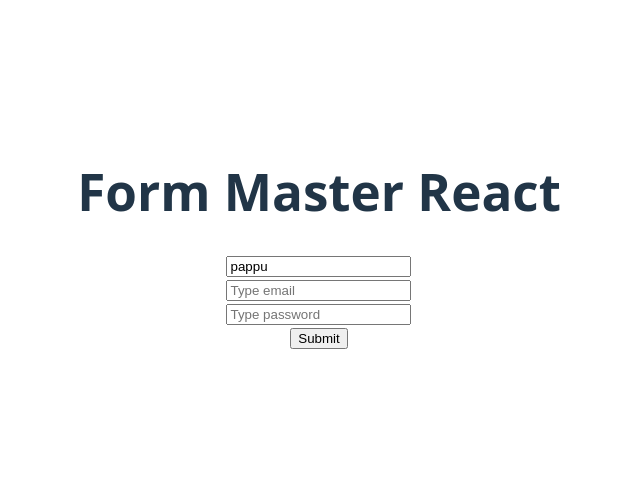
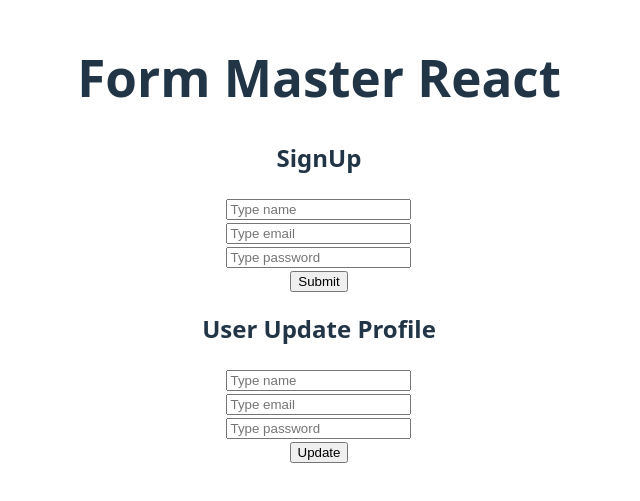
Before and after one commit to prosenjithdash/form-master-react, a React (Vite) app: page / in a window 1280 px wide. Shown: the part 161-662 px from the top of the page, without its empty margins (321-961 px from the left). Built offline with nearby package versions, Linux system fonts and the light colour scheme.

Commit message:
practice done (advanced) Reusable form using props and children

```diff
--- a/src/App.jsx
+++ b/src/App.jsx
@@ -1,19 +1,44 @@
 
 import './App.css'
 import HookForm from './components/HookForm/HookForm'
+import ReusableForm from './components/ReusableForm/ReusableForm'
 // import RefForm from './components/RefForm/RefForm'
 import SimpleForm from './components/SimpleForm/SimpleForm'
 import StateFulForm from './components/StateFulForm/StateFulForm'
 
 function App() {
 
+  // const handleSignUpSubmit = (data) => {
+  //   console.log('SignUp data: ',data)
+
+  // }
+
+  // const handleUpdateProfile = (data) => {
+  //   console.log('Update Profile data: ', data)
+
+  // }
+
+  const handleSignup = (data) => {
+    console.log('Signup data:',data)
+  }
+  const handleUpdate = (data) => {
+    console.log('Update data:',data)
+  }
   return (
     <div>
       <h1>Form Master React</h1>
       {/* <SimpleForm/> */}
       {/* <StateFulForm/> */}
       {/* <RefForm/> */}
-      <HookForm/>
+      {/* <HookForm/> */}
+      {/* <ReusableForm formTitle={'Sign Up'} handleSubmit={handleSignUpSubmit} />
+      <ReusableForm formTitle={'Profile Update '} submitBtnText='Update' handleSubmit={handleUpdateProfile}/> */}
+
+
+
+      <ReusableForm fromTitle='SignUp' handleSubmit={handleSignup} />
+      <ReusableForm fromTitle='User Update Profile' submitBTNText='Update' handleSubmit={handleUpdate}/>
+
     </div>
   )
 }
--- /dev/null
+++ b/src/components/ReusableForm/ReusableForm.jsx
@@ -0,0 +1,66 @@
+// import React from 'react';
+
+// const ReusableForm = ({formTitle , handleSubmit, submitBtnText='Submit'}) => {
+
+//     const handleLocalSubmit = (e) => {
+//         e.preventDefault();
+//         const data = {
+//             name: e.target.name.value,
+//             email: e.target.email.value,
+//             password: e.target.password.value
+
+
+//         }
+//         handleSubmit(data)
+
+//     }
+//     return (
+//         <div>
+//             <h2>{formTitle}</h2>
+//             <form onSubmit={handleLocalSubmit}>
+//                 <input type="text" name='name' placeholder='Type name' />
+//                 <br />
+//                 <input type="email" name='email' placeholder='Type email' />
+//                 <br />
+//                 <input type="password" name='password' placeholder='Type password' />
+//                 <br />
+//                 <input type="submit" value={submitBtnText} />
+//             </form>
+//         </div>
+//     );
+// };
+
+// export default ReusableForm;
+
+
+import React from 'react';
+
+const ReusableForm = ({ fromTitle,handleSubmit, submitBTNText='Submit'}) => {
+
+    const handleLocalSubmit = (e) => {
+        e.preventDefault();
+        const data = {
+            name: e.target.name.value,
+            email: e.target.email.value,
+            password: e.target.password.value
+        }
+        handleSubmit(data)
+
+    }
+    return (
+        <div>
+            <h2>{ fromTitle}</h2>
+            <form onSubmit={handleLocalSubmit}>
+                <input type="text" name='name' placeholder='Type name' />
+                <br />
+                <input type="email" name='email' placeholder='Type email' />
+                <br />
+                <input type="password" name='password' placeholder='Type password' />
+                <br />
+                <input type="submit" value={submitBTNText} />
+            </form>
+        </div>
+    );
+};
+
+export default ReusableForm;
```
Also changed, not shown: 1 other file (tests, documents, lock files or other folders).
